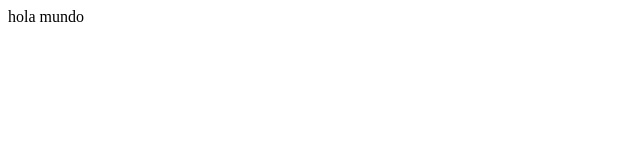
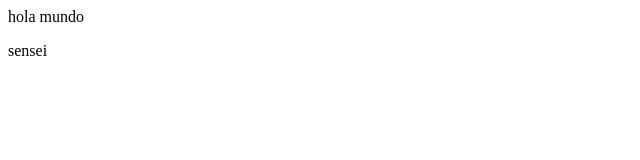
Before and after one commit to xotlanihua310705-dot/luis.html-dot.github.io-, a plain HTML site: page index.html in a window 1280 px wide. Shown: the full height of the page, 0-640 px from the left. Drawn offline with Linux system fonts and the light colour scheme.

Commit message:
Add paragraph element with text 'sensei' to index.html

```diff
--- a/index.html
+++ b/index.html
@@ -1 +1,2 @@
 <html> hola mundo</html>
+<p>sensei</p>
```
